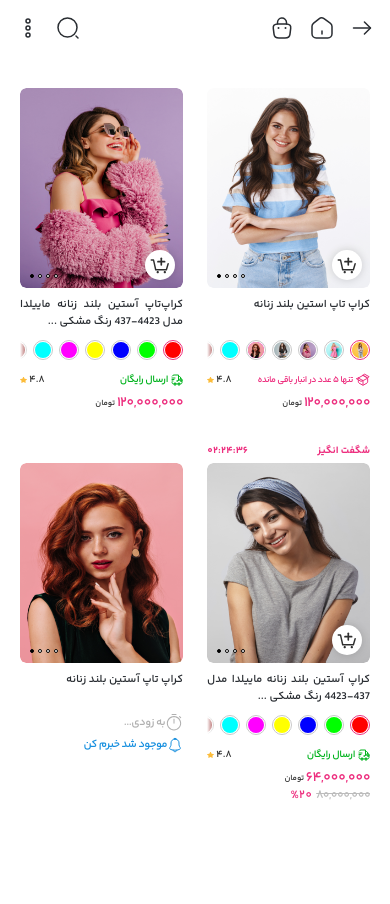
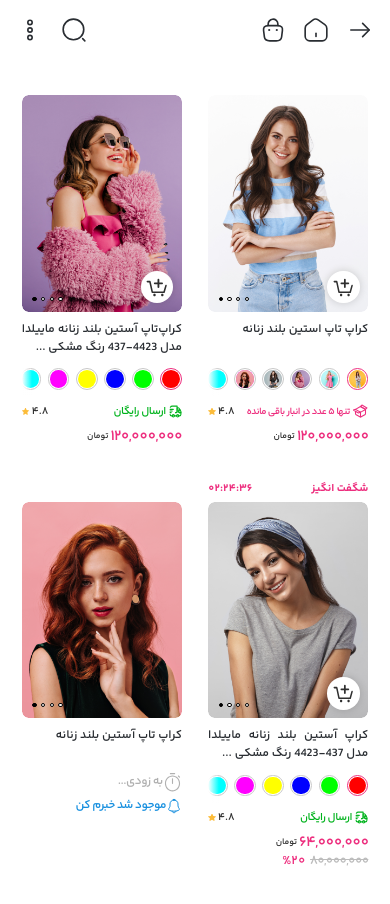
Before and after one commit to Iamhhp/challenge-01, a React (Create React App) app: page / in a window 390 px wide. Shown: the top 904 px of the page. Before the commit the page ends 845 px from the top, so only its background shows below. Built offline with nearby package versions, Linux system fonts and the light colour scheme.

Commit message:
responsive with unit rem and width viewport

```diff
--- a/src/components/Card/Card.css
+++ b/src/components/Card/Card.css
@@ -1,7 +1,6 @@
 .card {
   width: 15.6rem;
   height: 37.1rem;
-  flex-grow: 1;
 
   padding: 0.4rem;
   border-radius: 0.6rem;
--- a/src/index.css
+++ b/src/index.css
@@ -48,9 +48,5 @@
 
 html {
   /* font-size root => 16px*0.625 = 10px */
-  font-size: 62.5%;
+  font-size: calc(100vw * 0.0277777777777778);
 }
-
-body {
-  /* width: 100vw; */
-}
```
